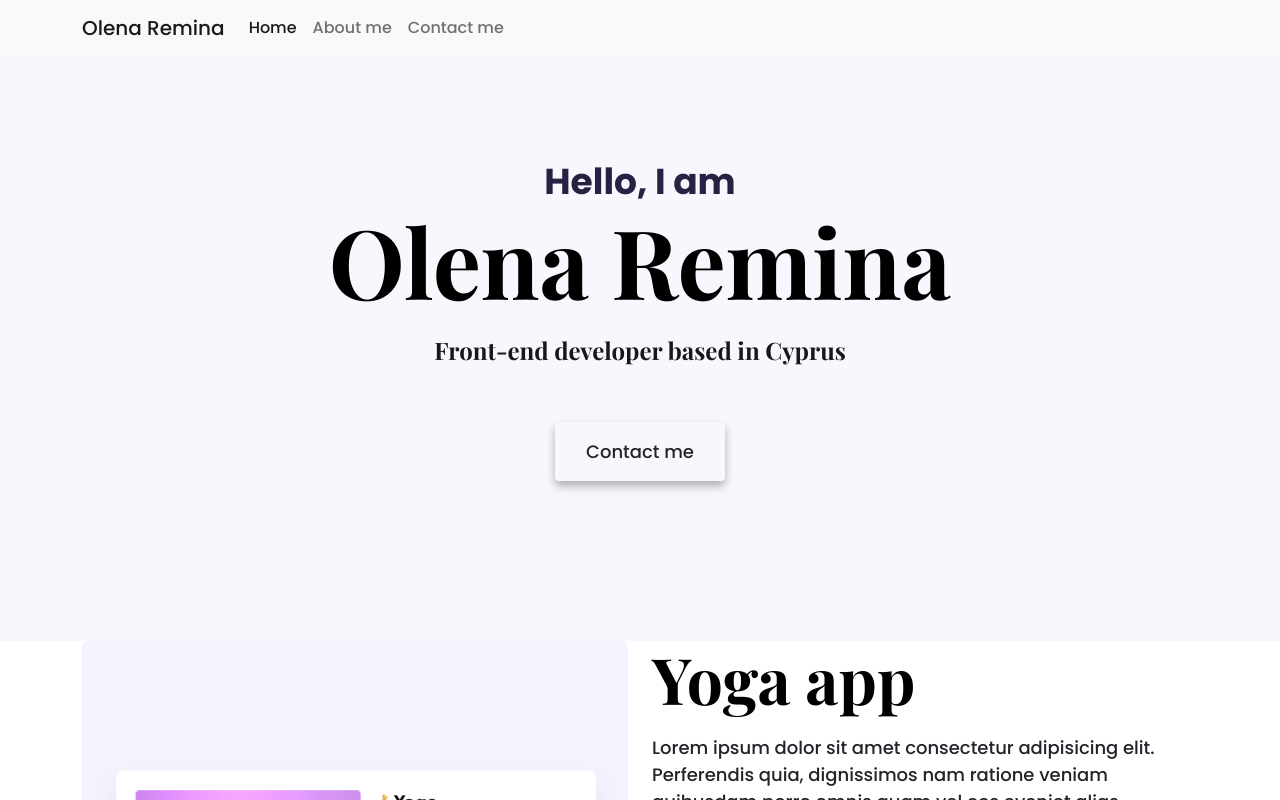
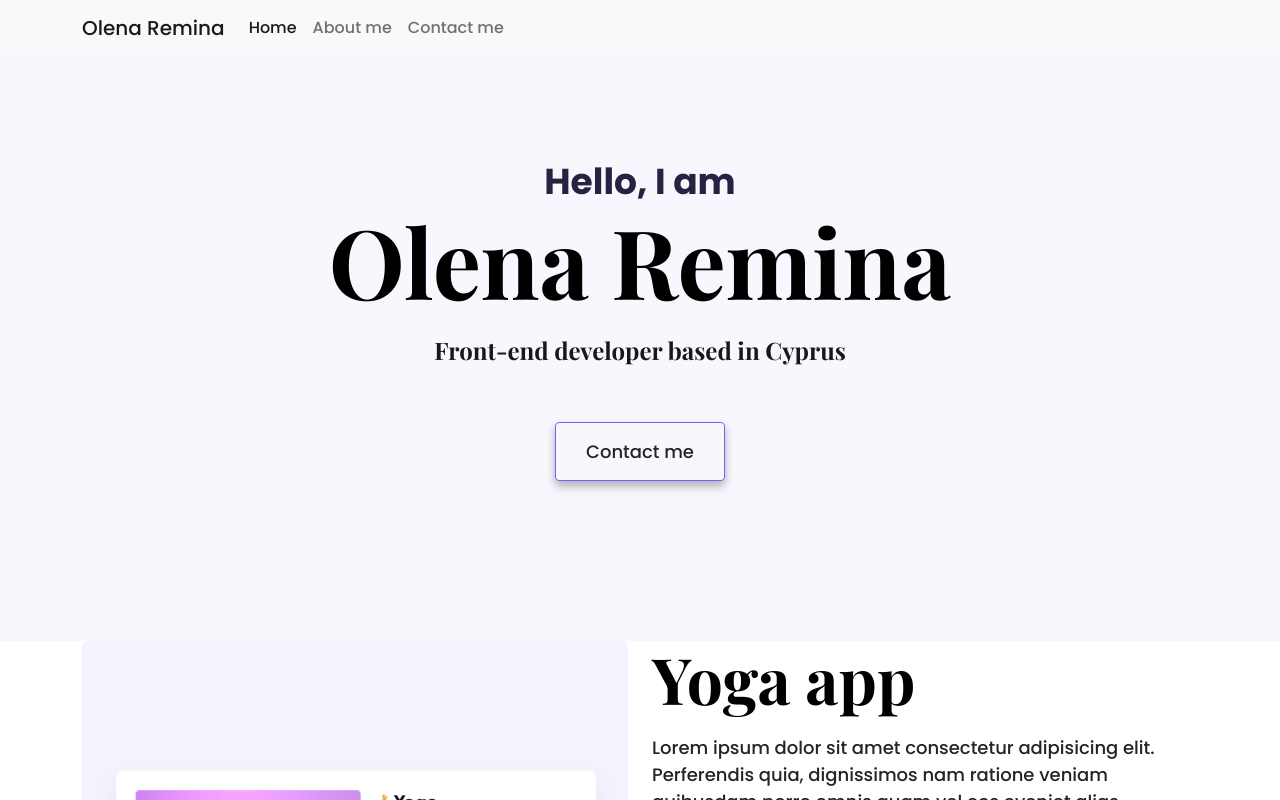
Before and after one commit to Olena-Remina/About-me-page, a website: page index.html in a window 1280 px wide. In both pictures the pointer is over the link 640 px from the left and 451 px from the top of the page. Shown: the top 800 px of the page. Drawn offline with nearby package versions, Linux system fonts and the light colour scheme.

Commit message:
Added hover to "contact me" button

```diff
--- a/styles/portfolio.css
+++ b/styles/portfolio.css
@@ -66,6 +66,11 @@ p {
   line-height: 27px;
   padding: 15px 30px;
   box-shadow: var(--box-shadow);
+}
+
+.btn-branding:hover {
+  color: #212529;
+  border: solid 1px var(--branding-color);
 }
 
 .navigation-links {
```
